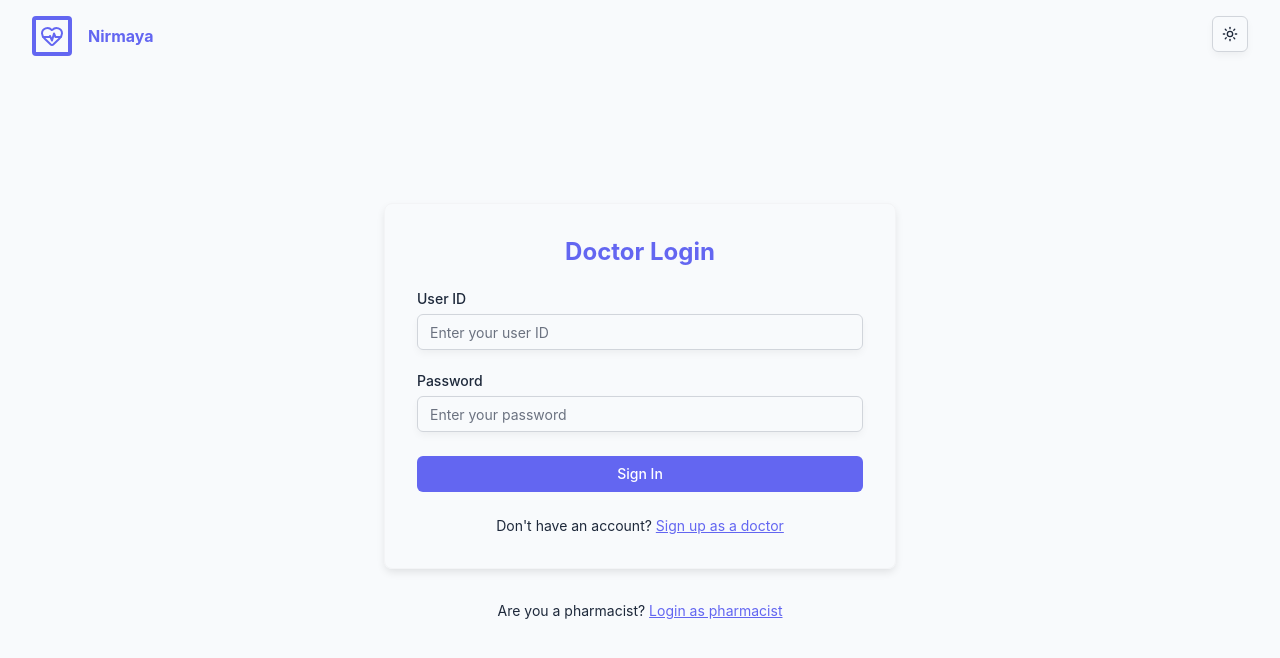
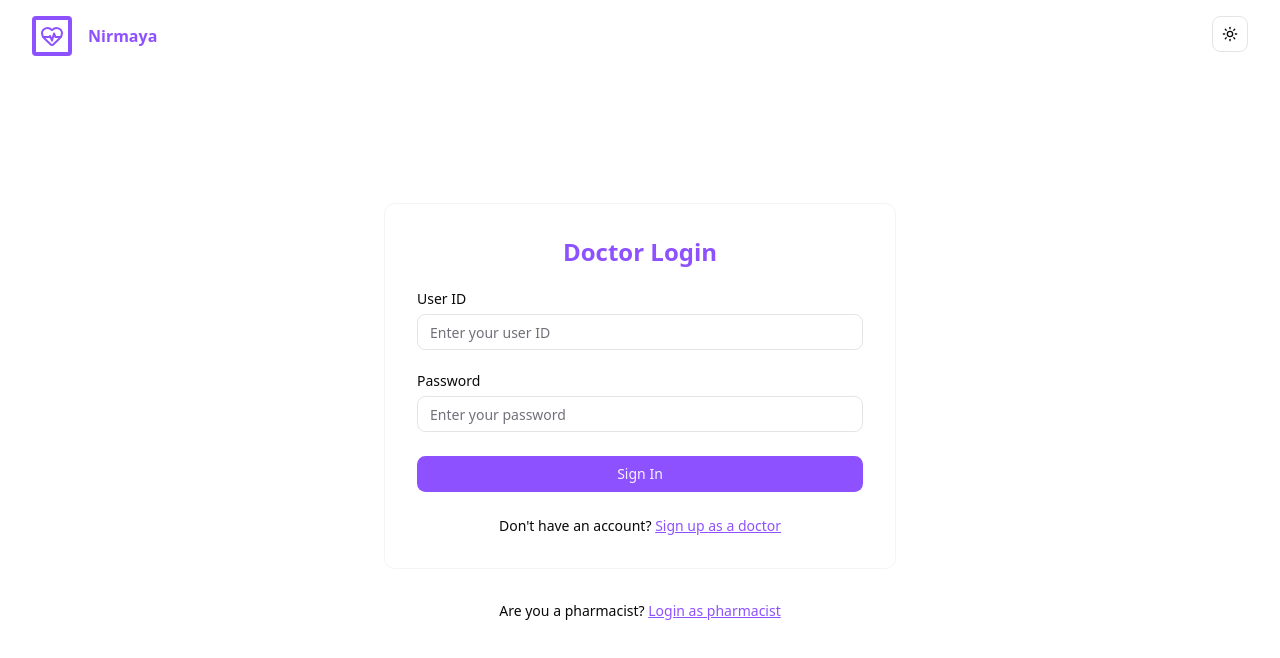
Before and after one commit to shrsu/sih2025, a React (Vite) app: page /doctor/login in a window 1280 px wide. Shown: the top 658 px of the page. Built offline with nearby package versions, Linux system fonts and the light colour scheme.

Commit message:
Initial Commit

```diff
--- a/src/index.css
+++ b/src/index.css
@@ -4,109 +4,72 @@
 @custom-variant dark (&:is(.dark *));
 
 :root {
-  --background: #f8fafc;
-  --foreground: #1e293b;
-  --card: #ffffff;
-  --card-foreground: #1e293b;
-  --popover: #ffffff;
-  --popover-foreground: #1e293b;
-  --primary: #6366f1;
-  --primary-foreground: #ffffff;
-  --secondary: #e5e7eb;
-  --secondary-foreground: #374151;
-  --muted: #f3f4f6;
-  --muted-foreground: #6b7280;
-  --accent: #e0e7ff;
-  --accent-foreground: #374151;
-  --destructive: #ef4444;
-  --destructive-foreground: #ffffff;
-  --border: #d1d5db;
-  --input: #d1d5db;
-  --ring: #6366f1;
-  --chart-1: #6366f1;
-  --chart-2: #4f46e5;
-  --chart-3: #4338ca;
-  --chart-4: #3730a3;
-  --chart-5: #312e81;
-  --sidebar: #f3f4f6;
-  --sidebar-foreground: #1e293b;
-  --sidebar-primary: #6366f1;
-  --sidebar-primary-foreground: #ffffff;
-  --sidebar-accent: #e0e7ff;
-  --sidebar-accent-foreground: #374151;
-  --sidebar-border: #d1d5db;
-  --sidebar-ring: #6366f1;
-  --font-sans: Inter, sans-serif;
-  --font-serif: Merriweather, serif;
-  --font-mono: JetBrains Mono, monospace;
-  --radius: 0.5rem;
-  --shadow-2xs: 0px 4px 8px -1px hsl(0 0% 0% / 0.05);
-  --shadow-xs: 0px 4px 8px -1px hsl(0 0% 0% / 0.05);
-  --shadow-sm: 0px 4px 8px -1px hsl(0 0% 0% / 0.1),
-    0px 1px 2px -2px hsl(0 0% 0% / 0.1);
-  --shadow: 0px 4px 8px -1px hsl(0 0% 0% / 0.1),
-    0px 1px 2px -2px hsl(0 0% 0% / 0.1);
-  --shadow-md: 0px 4px 8px -1px hsl(0 0% 0% / 0.1),
-    0px 2px 4px -2px hsl(0 0% 0% / 0.1);
-  --shadow-lg: 0px 4px 8px -1px hsl(0 0% 0% / 0.1),
-    0px 4px 6px -2px hsl(0 0% 0% / 0.1);
-  --shadow-xl: 0px 4px 8px -1px hsl(0 0% 0% / 0.1),
-    0px 8px 10px -2px hsl(0 0% 0% / 0.1);
-  --shadow-2xl: 0px 4px 8px -1px hsl(0 0% 0% / 0.25);
-  --tracking-normal: 0em;
-  --spacing: 0.25rem;
+  --radius: 0.65rem;
+  --background: oklch(1 0 0);
+  --foreground: oklch(0.141 0.005 285.823);
+  --card: oklch(1 0 0);
+  --card-foreground: oklch(0.141 0.005 285.823);
+  --popover: oklch(1 0 0);
+  --popover-foreground: oklch(0.141 0.005 285.823);
+  --primary: oklch(0.606 0.25 292.717);
+  --primary-foreground: oklch(0.969 0.016 293.756);
+  --secondary: oklch(0.967 0.001 286.375);
+  --secondary-foreground: oklch(0.21 0.006 285.885);
+  --muted: oklch(0.967 0.001 286.375);
+  --muted-foreground: oklch(0.552 0.016 285.938);
+  --accent: oklch(0.967 0.001 286.375);
+  --accent-foreground: oklch(0.21 0.006 285.885);
+  --destructive: oklch(0.577 0.245 27.325);
+  --border: oklch(0.92 0.004 286.32);
+  --input: oklch(0.92 0.004 286.32);
+  --ring: oklch(0.606 0.25 292.717);
+  --chart-1: oklch(0.646 0.222 41.116);
+  --chart-2: oklch(0.6 0.118 184.704);
+  --chart-3: oklch(0.398 0.07 227.392);
+  --chart-4: oklch(0.828 0.189 84.429);
+  --chart-5: oklch(0.769 0.188 70.08);
+  --sidebar: oklch(0.985 0 0);
+  --sidebar-foreground: oklch(0.141 0.005 285.823);
+  --sidebar-primary: oklch(0.606 0.25 292.717);
+  --sidebar-primary-foreground: oklch(0.969 0.016 293.756);
+  --sidebar-accent: oklch(0.967 0.001 286.375);
+  --sidebar-accent-foreground: oklch(0.21 0.006 285.885);
+  --sidebar-border: oklch(0.92 0.004 286.32);
+  --sidebar-ring: oklch(0.606 0.25 292.717);
 }
 
 .dark {
-  --background: #0f172a;
-  --foreground: #e2e8f0;
-  --card: #1e293b;
-  --card-foreground: #e2e8f0;
-  --popover: #1e293b;
-  --popover-foreground: #e2e8f0;
-  --primary: #818cf8;
-  --primary-foreground: #0f172a;
-  --secondary: #2d3748;
-  --secondary-foreground: #d1d5db;
-  --muted: #1e293b;
-  --muted-foreground: #9ca3af;
-  --accent: #374151;
-  --accent-foreground: #d1d5db;
-  --destructive: #ef4444;
-  --destructive-foreground: #0f172a;
-  --border: #4b5563;
-  --input: #4b5563;
-  --ring: #818cf8;
-  --chart-1: #818cf8;
-  --chart-2: #6366f1;
-  --chart-3: #4f46e5;
-  --chart-4: #4338ca;
-  --chart-5: #3730a3;
-  --sidebar: #1e293b;
-  --sidebar-foreground: #e2e8f0;
-  --sidebar-primary: #818cf8;
-  --sidebar-primary-foreground: #0f172a;
-  --sidebar-accent: #374151;
-  --sidebar-accent-foreground: #d1d5db;
-  --sidebar-border: #4b5563;
-  --sidebar-ring: #818cf8;
-  --font-sans: Inter, sans-serif;
-  --font-serif: Merriweather, serif;
-  --font-mono: JetBrains Mono, monospace;
-  --radius: 0.5rem;
-  --shadow-2xs: 0px 4px 8px -1px hsl(0 0% 0% / 0.05);
-  --shadow-xs: 0px 4px 8px -1px hsl(0 0% 0% / 0.05);
-  --shadow-sm: 0px 4px 8px -1px hsl(0 0% 0% / 0.1),
-    0px 1px 2px -2px hsl(0 0% 0% / 0.1);
-  --shadow: 0px 4px 8px -1px hsl(0 0% 0% / 0.1),
-    0px 1px 2px -2px hsl(0 0% 0% / 0.1);
-  --shadow-md: 0px 4px 8px -1px hsl(0 0% 0% / 0.1),
-    0px 2px 4px -2px hsl(0 0% 0% / 0.1);
-  --shadow-lg: 0px 4px 8px -1px hsl(0 0% 0% / 0.1),
-    0px 4px 6px -2px hsl(0 0% 0% / 0.1);
-  --shadow-xl: 0px 4px 8px -1px hsl(0 0% 0% / 0.1),
-    0px 8px 10px -2px hsl(0 0% 0% / 0.1);
-  --shadow-2xl: 0px 4px 8px -1px hsl(0 0% 0% / 0.25);
+  --background: oklch(0.141 0.005 285.823);
+  --foreground: oklch(0.985 0 0);
+  --card: oklch(0.21 0.006 285.885);
+  --card-foreground: oklch(0.985 0 0);
+  --popover: oklch(0.21 0.006 285.885);
+  --popover-foreground: oklch(0.985 0 0);
+  --primary: oklch(0.541 0.281 293.009);
+  --primary-foreground: oklch(0.969 0.016 293.756);
+  --secondary: oklch(0.274 0.006 286.033);
+  --secondary-foreground: oklch(0.985 0 0);
+  --muted: oklch(0.274 0.006 286.033);
+  --muted-foreground: oklch(0.705 0.015 286.067);
+  --accent: oklch(0.274 0.006 286.033);
+  --accent-foreground: oklch(0.985 0 0);
+  --destructive: oklch(0.704 0.191 22.216);
+  --border: oklch(1 0 0 / 10%);
+  --input: oklch(1 0 0 / 15%);
+  --ring: oklch(0.541 0.281 293.009);
+  --chart-1: oklch(0.488 0.243 264.376);
+  --chart-2: oklch(0.696 0.17 162.48);
+  --chart-3: oklch(0.769 0.188 70.08);
+  --chart-4: oklch(0.627 0.265 303.9);
+  --chart-5: oklch(0.645 0.246 16.439);
+  --sidebar: oklch(0.21 0.006 285.885);
+  --sidebar-foreground: oklch(0.985 0 0);
+  --sidebar-primary: oklch(0.541 0.281 293.009);
+  --sidebar-primary-foreground: oklch(0.969 0.016 293.756);
+  --sidebar-accent: oklch(0.274 0.006 286.033);
+  --sidebar-accent-foreground: oklch(0.985 0 0);
+  --sidebar-border: oklch(1 0 0 / 10%);
+  --sidebar-ring: oklch(0.541 0.281 293.009);
 }
 
 @theme inline {
```
